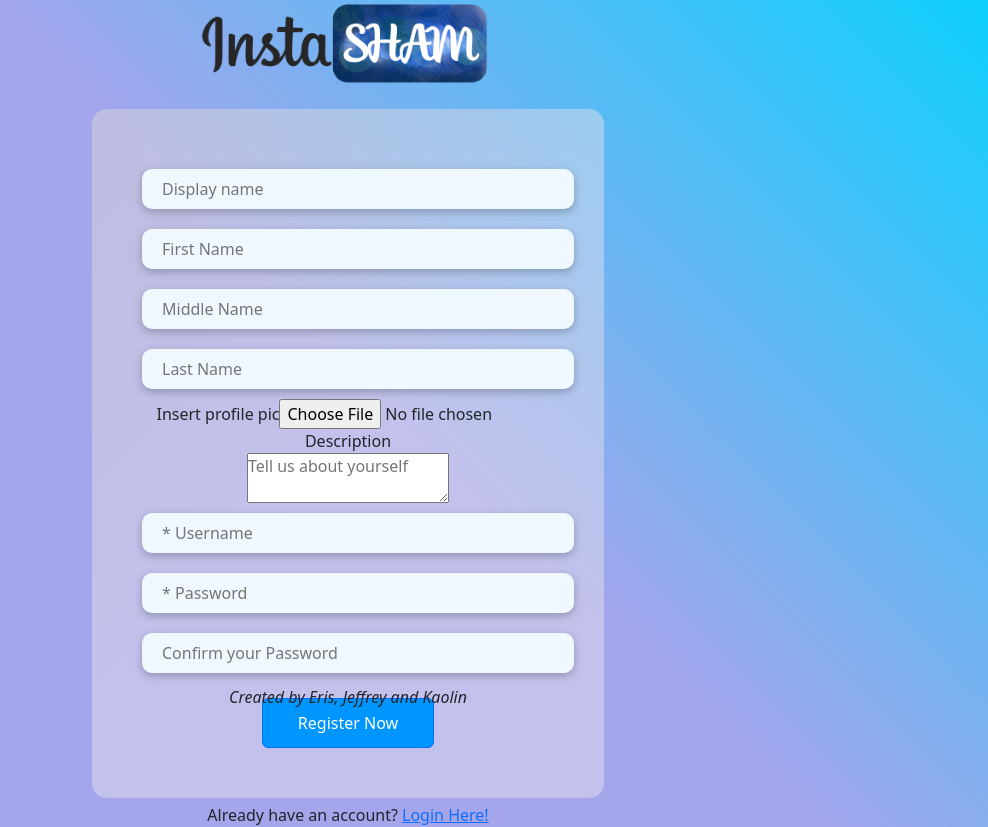
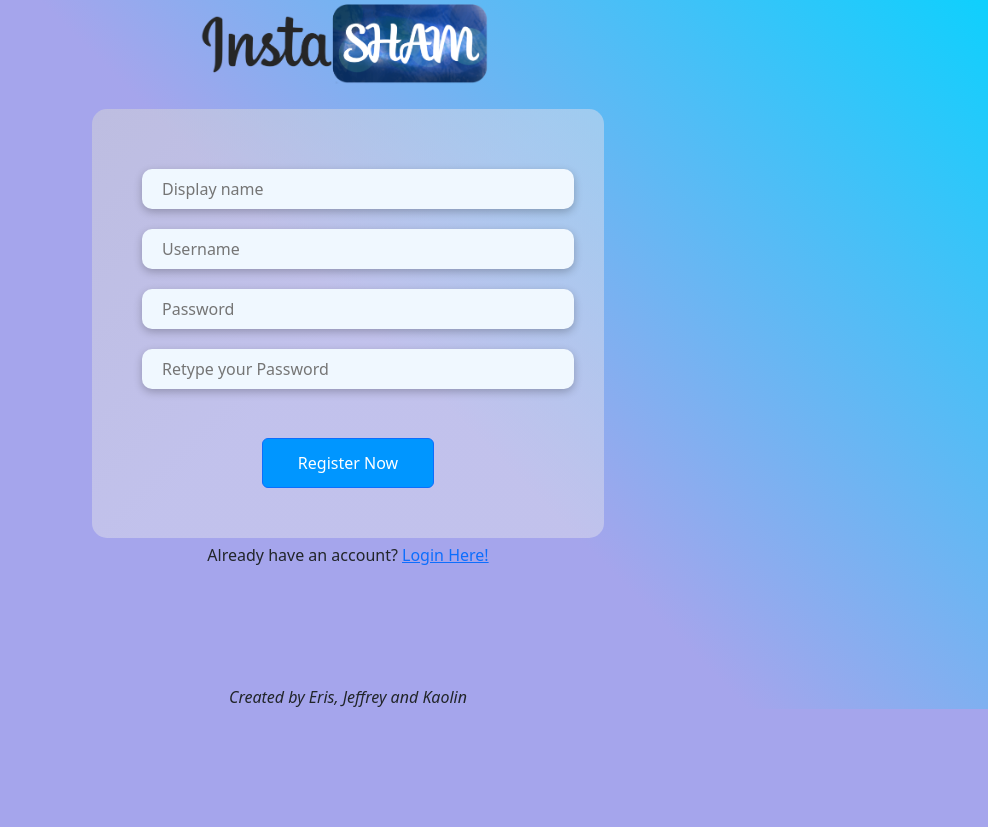
Before and after one commit to Kaolinnie/Instasham, a PHP site: template app/views/User/register.php in a window 1280 px wide. Shown: the part 91-918 px from the top of the page, without its empty margins (292-1280 px from the left). After the commit the page ends 800 px from the top, so only its background shows below. Run offline with PHP 8.4, Linux system fonts and the light colour scheme; the template is opened without the code that fills it: most values are stand-ins (such as "Sample title", 1, 10 or a date in 2020).

Commit message:
Register Page Complete

```diff
--- a/app/controllers/User.php
+++ b/app/controllers/User.php
@@ -89,7 +89,7 @@ class User extends \app\core\Controller {
                     header('location:/User/index');
                 }
             }else {
-                $errormsg = ['passwordVerify'=>'password did not matched'];
+                $errormsg = ['passwordVerify'=>'Password does not match!'];
                 $this->view('User/register',  $errormsg);
                 return;
             }
--- a/app/resources/js/script.js
+++ b/app/resources/js/script.js
@@ -1,16 +1,16 @@
 function hideMessage() {
-    document.getElementById("errorMsg").style.display = "none";
+    document.getElementById("errorMsg").style.display = "hidden";
         };
 setTimeout(hideMessage, 3000,);
 
 setTimeout(function(){
-    document.getElementById("passwordError").style.display = "none"
-},3000);
+    document.getElementById("passwordError").classList.toggle("hidden");
+},2000);
 
 setTimeout(function(){
-    document.getElementById("misMatched").style.display = "none"
-},3000);
+    document.getElementById("misMatched").classList.toggle("hidden");
+},2000);
 
 setTimeout(function(){
-    document.getElementById("nameExists").style.display = "none"
-},4000);
+    document.getElementById("nameExists").classList.toggle("hidden");
+},2000);
--- a/app/resources/styles/login.css
+++ b/app/resources/styles/login.css
@@ -77,6 +77,13 @@ input:focus {
 }
 
 .error{
-    color: red;
+    padding: 5px;
+    margin-left: -8px;
+    color: #009578;
     font-style: italic;
+    transition: opacity 0.5s;
 }
+
+.hidden {
+    opacity: 0;
+}
--- a/app/views/User/index.php
+++ b/app/views/User/index.php
@@ -4,6 +4,7 @@
 <script src="https://cdn.jsdelivr.net/npm/bootstrap@5.2.0/dist/js/bootstrap.bundle.min.js" integrity="sha384-A3rJD856KowSb7dwlZdYEkO39Gagi7vIsF0jrRAoQmDKKtQBHUuLZ9AsSv4jD4Xa" crossorigin="anonymous"></script>
 <link rel="stylesheet" href="/app/resources/styles/login.css">
     <title>Login</title>
+    <script src="/app/resources/js/script.js"></script>
 </head>
 
 <body>
@@ -18,7 +19,6 @@
             <!-- NEED A BETTER STYLING -->
             <div id="errorMsg" class="error"><?php if($data) echo $data?></div>
             <input type="submit" class="btn btn-primary" id="loginbtn" value="Login" name="loginSubmit"></input>
-
         </form>
     </div>
     <div class="redirectRegister">Don't have an account? <a href="/User/register">Sign up here!</a></div>
@@ -33,6 +33,6 @@
         }
         ?>
     <footer>Created by Eris, Jeffrey and Kaolin</footer>
-    <script src="/app/resources/js/script.js"></script>
+
 </body>
 </html>
--- a/app/views/User/register.php
+++ b/app/views/User/register.php
@@ -4,30 +4,28 @@
 <script src="https://cdn.jsdelivr.net/npm/bootstrap@5.2.0/dist/js/bootstrap.bundle.min.js" integrity="sha384-A3rJD856KowSb7dwlZdYEkO39Gagi7vIsF0jrRAoQmDKKtQBHUuLZ9AsSv4jD4Xa" crossorigin="anonymous"></script>
 <link rel="stylesheet" href="/app/resources/styles/login.css">
     <title>Register</title>
+    <script src="/app/resources/js/script.js"></script>
 </head>
 <body>
 <div class="centerAll">
 <img src="/app/resources/images/instashamLogo.png" alt="logo" id="headerLogo">
     <div class="outsidebox">
-        <form action='' method='post'enctype="multipart/form-data" >
+        <form action='' method='post'enctype="multipart/form-data">
             <input type="text" class="loginINput" name="display_name" placeholder="Display name" ><br>
-            <input type="text" class="loginINput" name="first_name" placeholder="First Name" required><br>
-            <input type="text" class="loginINput" name="middle_name" placeholder="Middle Name" ><br>
-            <input type="text" class="loginINput" name="last_name" placeholder="Last Name" required><br>
-            <label for="">Insert profile pic<input type="file" name="profile_pic" placeholder="Insert profile pic"></label><br>
             <div>
-            <label for="bio">Description</label><br>
-            <textarea id="bio" name="description" placeholder="Tell us about yourself"></textarea><br>
             </div>
             <!-- username and password  -->
-            <input class="usernameStyle loginInput" name="username" type="text" required placeholder="* Username" value="<?php if(isset($_POST['username'])) echo $_POST['username']?>">
+            <input class="usernameStyle loginInput" name="username" type="text" required placeholder="Username" value="<?php if(isset($_POST['username'])) echo $_POST['username']?>">
             <br>
-            <span id="nameExists" class="error"><?php if($data) if(isset($data['userExist'])) echo $data['userExist']; ?></span>
-            <span id="errorMsg" class="error"><?php if($data) if(isset($data['username'])) echo $data['username']; ?></span>
-            <input class="passwordStyle loginInput" name="password" type="password" placeholder="* Password" required>
+
+
+            <input class="passwordStyle loginInput" name="password" type="password" placeholder="Password" required>
             <br>
-            <span id="passwordError" class="error"><?php if($data) if(isset($data['password'])) echo $data['password']; ?></span>
-            <input id="passwordVerify" class="passwordStyle loginInput" name="passwordVerify" type="password" placeholder="Confirm your Password">
+
+            <input id="passwordVerify" class="passwordStyle loginInput" name="passwordVerify" type="password" placeholder="Retype your Password"><br>
+            <span id="errorMsg" class="error hidden"><?php if($data) if(isset($data['username'])) echo $data['username']; ?></span>
+            <span id="nameExists" class="error "><?php if($data) if(isset($data['userExist'])) echo $data['userExist']; ?></span>
+            <span id="passwordError" class="error "><?php if($data) if(isset($data['password'])) echo $data['password']; ?></span>
             <span id="misMatched" class="error"><?php if($data) if(isset($data['passwordVerify'])) echo $data['passwordVerify']; ?></span>
             <br>
             <input type="submit" class="btn btn-primary" id="loginbtn" value="Register Now" name="registerSubmit"></input>
@@ -36,6 +34,6 @@
     <div class="redirectRegister">Already have an account? <a href="/User/index">Login Here!</a></div>
 </div>
     <footer>Created by Eris, Jeffrey and Kaolin</footer>
-    <script src="/app/resources/js/script.js"></script>
+
 </body>
 </html>
```
